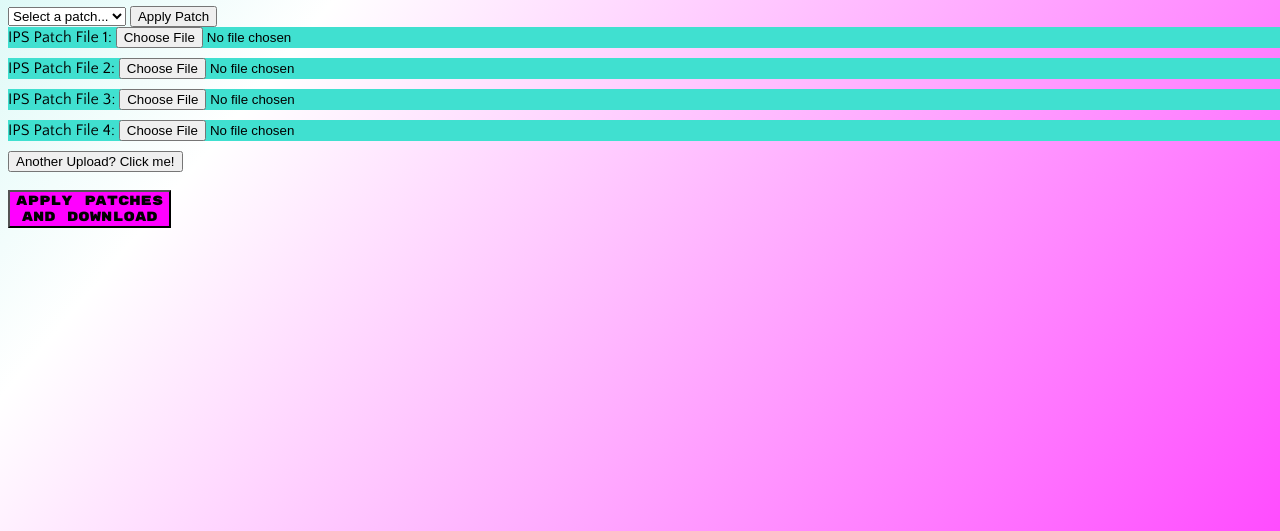
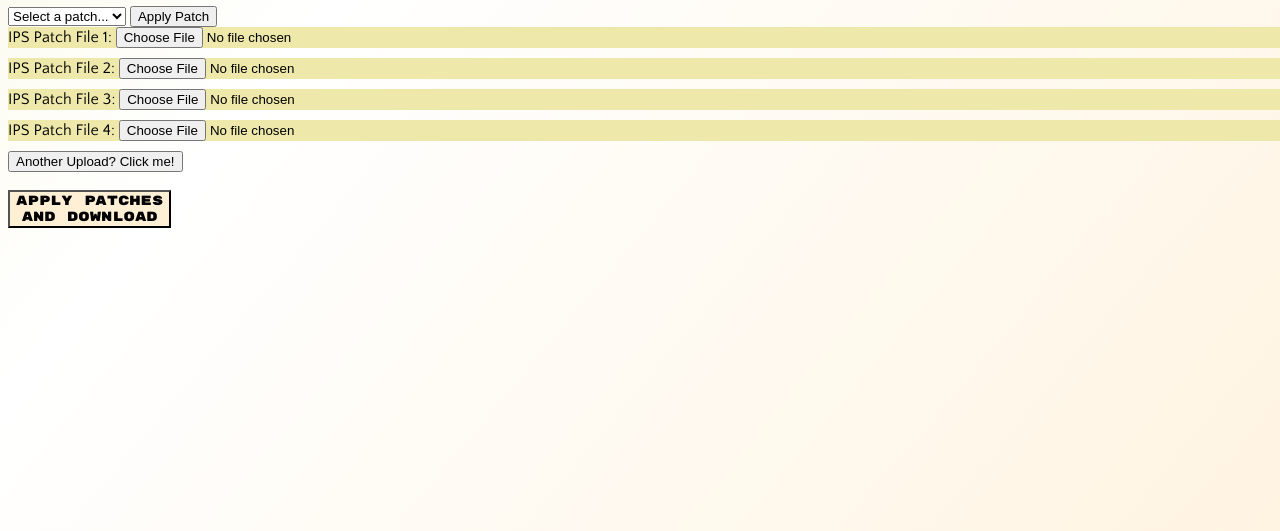
Before and after one commit to jacksmedia/ff5rc-app, a plain HTML site: page index.html in a window 1280 px wide. Shown: the part 298-829 px from the top of the page. Drawn offline with nearby package versions, Linux system fonts and the light colour scheme; a script that the page names is missing; a web font is replaced by a local one.

Commit message:
🎨 new theme colors

```diff
--- a/index.html
+++ b/index.html
@@ -20,7 +20,7 @@
     }
     body {
       font-family: "Quattrocento Sans", Arial, sans-serif;
-      background: lightskyblue;
+      background: palegoldenrod;
     }
     h1 {
         font-family: "Rubik Mono One", serif;
@@ -30,7 +30,7 @@
     }
     .file-upload {
       margin-bottom: 10px;
-      background-color: turquoise;
+      background-color: palegoldenrod;
     }
     #additional-uploads {
       margin-top: 10px;
@@ -42,7 +42,7 @@
       background-color: antiquewhite;
     }
     #patch {
-      background-color: fuchsia;
+      background-color: papayawhip;
       font-family: "Rubik Mono One", serif;
     }
 /* adapted from https://stackoverflow.com/questions/23441060/how-to-animate-gradients-using-css */
@@ -50,7 +50,7 @@
 {
     height:100vh;
     width:100vw;
-    background: linear-gradient(130deg, turquoise, #ffffff, #ff00ff);
+    background: linear-gradient(130deg, palegoldenrod, #ffffff, papayawhip);
     background-size: 200% 200%;
 
     -webkit-animation: Animation 23s ease infinite;
```
